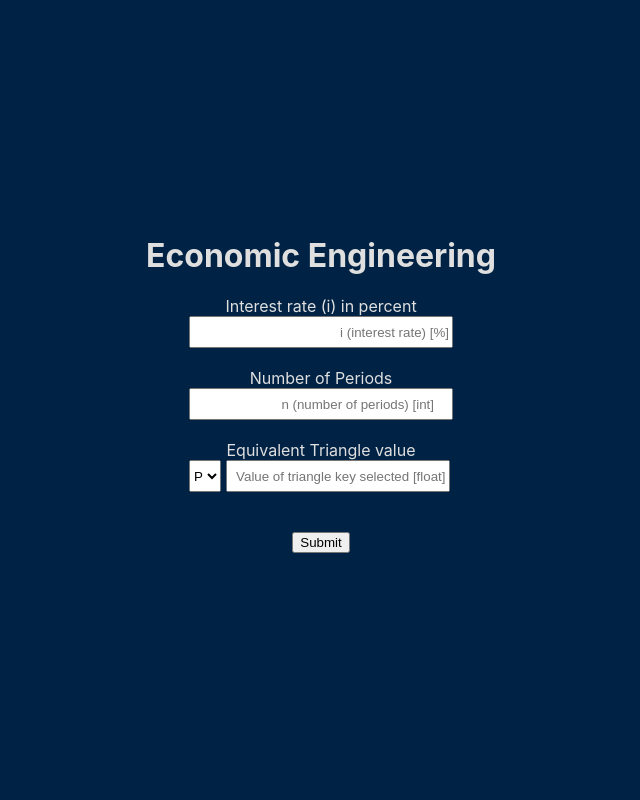
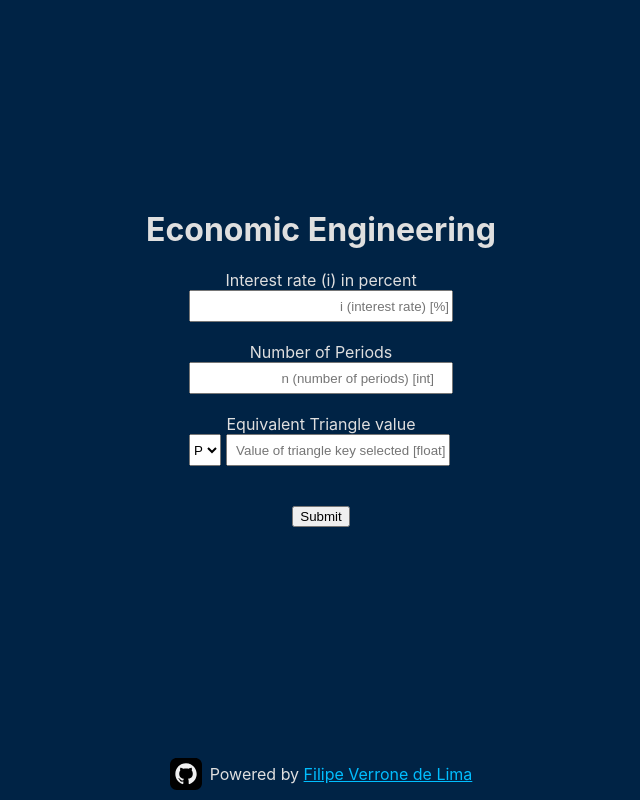
Before and after one commit to filipeverrone/avp-api, a Flask app: page / in a window 1280 px wide. Shown: the whole page, without its empty margins (319-959 px from the left). Run offline with Flask 2, Linux system fonts and the light colour scheme.

```diff
--- a/server.py
+++ b/src/server.py
@@ -4,7 +4,8 @@ from waitress import serve
 
 def serve_app(app):
     port = int(environ.get("PORT", 5000))
-    app_env = environ.get("APP_ENV", 'prod')
+    # app_env = environ.get("APP_ENV", 'prod')
+    app_env = 'dev'
 
     if app_env == 'dev':
         # Threaded option to enable multiple instances for multiple user access support
--- a/templates/home.html
+++ b/templates/home.html
@@ -33,6 +33,10 @@
         width: 100%;
         display: flex;
         justify-content: center;
+      }
+
+      a {
+        color: #00beff;
       }
 
       p, h1 {
@@ -78,9 +82,18 @@
         background-color: #cd1234;
         color: #f0f0f0
       }
+
+      .image {
+        width: 2rem;
+        background-color: #f0f0f0;
+        border-radius: 100%;
+        display: flex;
+        margin-right: 0.5rem;
+      }
     </style>
   </head>
   <body>
+    <div class="main">
       <div class="main">
         <div>
           <h1>Economic Engineering</h1>
@@ -130,16 +143,22 @@
         <div>
           <div class="results">{{ results|safe }}</div>
         </div>
-
-      <!-- <div>
-        <h3>Use /main/ passing values of n, i and P, R or S</h3>
       </div>
 
-      <div>
-        <p>
-          Obs.: The i value must be in percent (for example, 25 if your i is 25%)
+      <footer>
+        <div style="align-items: center">
+          <div class="image" style="height: 2rem">
+            <a href="https://github.com/filipeverrone/avp-api" target="_blank" style="height: 2rem">
+              <img src="static/github.svg" alt="github" height="32">
+            </a>
+          </div>
+          <p>Powered by
+            <a href="https://www.linkedin.com/in/filipevlima" target="_blank">
+              Filipe Verrone de Lima
+            </a>
           </p>
-      </div> -->
+        </div>
+      </footer>
     </div>
   </body>
 </html>
```
Also changed, not shown: api.py (+4 -4 lines), README.md, src/formulas.py (renamed from formulas.py), src/utils.py (renamed from utils.py), src/validate.py (renamed from validate.py), static/github.svg (added). Lines whose indentation alone changed are shown as unchanged.
